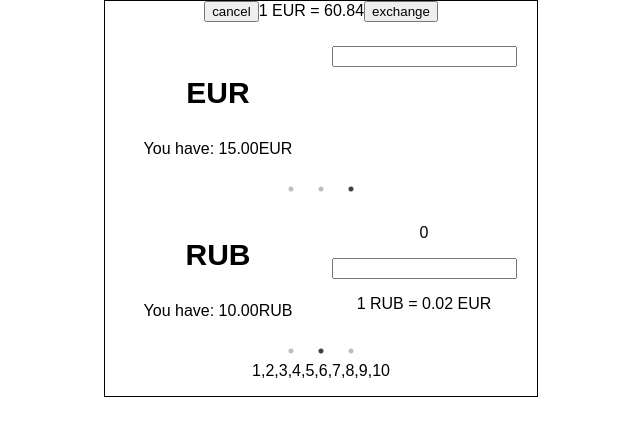
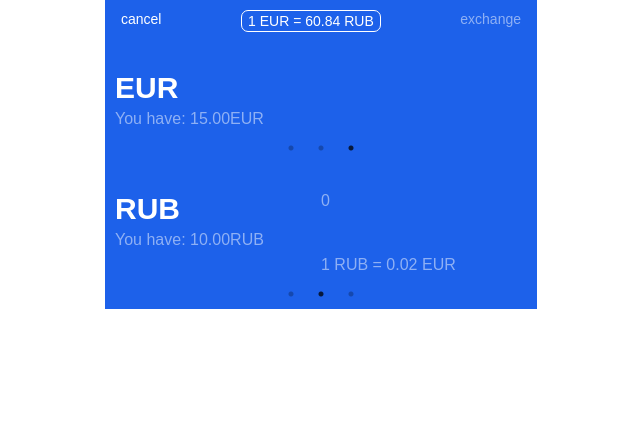
Before and after one commit to IIaJIeHo/exchange-screen, a React (Create React App) app: page / in a window 1280 px wide. Shown: the top 436 px of the page, without its empty margins (319-959 px from the left). Built offline with nearby package versions, Linux system fonts and the light colour scheme.

Commit message:
Add basic style

```diff
--- a/src/components/App/App.css
+++ b/src/components/App/App.css
@@ -2,7 +2,6 @@
   text-align: center;
   max-width: 432px;
   margin: 0 auto;
-  border: 1px solid #000;
 }
 
 .App-logo {
--- a/src/components/App/App.js
+++ b/src/components/App/App.js
@@ -8,7 +8,10 @@ import Header from '../Header/Header';
 import Numbers from '../Numbers/Numbers';
 import './App.css';
 
-
+/* make should component update in all components*/
+/* optimise code in all componenent */
+/* make style better of the code */
+/* es-lint suggestion */
 
 class App extends Component {
 
@@ -21,7 +24,7 @@ class App extends Component {
       activeChange : {
         "USD": 15
       },
-      notEnough: false
+      notEnough: true
     }
 
     console.log('this.props.rates');
@@ -31,12 +34,18 @@ class App extends Component {
     this.setCurrentCurrency = this.setCurrentCurrency.bind(this);
     this.onInputChange = this.onInputChange.bind(this);
     this.onCancel = this.onCancel.bind(this);
+    this.notEnough = this.notEnough.bind(this);
     this.props.actions.startRatesAsync();
+    this.notEnough(this.state.activeChange,this.props.pocket,this.state.current);
   }
 
-  onInputChange(newActiveChange){
-    this.setState({activeChange: newActiveChange});
-    if (newActiveChange[this.state.current] > this.props.pocket[this.state.current]){
+  notEnough(activeChange,pocket,currency){
+    console.log('not Enough');
+    console.log(activeChange);
+    console.log(currency);
+    console.log(activeChange[currency]);
+    console.log(pocket);
+    if ((!activeChange[currency])||(activeChange[currency] <= 0 )||(activeChange[currency] > pocket[currency])){
       console.log('notEnough: true');
       this.setState({notEnough: true});
     } else {
@@ -45,10 +54,13 @@ class App extends Component {
     }
   }
 
+  onInputChange(newActiveChange){
+    this.setState({activeChange: newActiveChange});
+    this.notEnough(newActiveChange,this.props.pocket,this.state.current);
+  }
+
   onCancel(e){
     e.preventDefault();
-    console.log('activeChange');
-    console.log(this.state.activeChange);
     this.setState({activeChange: {}});
   }
 
@@ -63,25 +75,15 @@ class App extends Component {
     let base = {};
     base[current] = pocket[current] - active[current];
     base[next] = pocket[next] + active[current]*this.props.rates[next]/this.props.rates[current];
-    console.log('old pocket');
-    console.log(pocket);
     pocket = Object.assign({},pocket,base);
-    console.log(active[current]+' '+this.props.rates[next] + ' '+ this.props.rates[current]);
-    console.log('new pocket');
-    console.log(pocket);
-    if (this.state.activeChange[this.state.current] > pocket[this.state.current]){ /* convert to separate function */
-      console.log('notEnough: true');
-      this.setState({notEnough: true});
-    } else {
-      console.log('notEnough: false');
-      this.setState({notEnough: false});
-    }
+    this.notEnough(this.state.activeChange,pocket,this.state.current);
     this.props.actions.updatePocket(pocket);
   }
 
   setCurrentCurrency(currency,type) {
     type == "start" ? this.setState({current: currency}) : this.setState({next: currency});
     if (type == "start") {
+      this.notEnough(this.state.activeChange,this.props.pocket,currency);
       if (currency ==  this.state.next) {
         let rates = Object.keys(this.props.rates);
         let nextIndex = rates.indexOf(this.state.next);
@@ -91,13 +93,6 @@ class App extends Component {
         this.setState({next: newNext});
         console.log('next next next');
 
-        if (this.state.activeChange[currency] > this.props.pocket[currency]){
-          console.log('notEnough: true');
-          this.setState({notEnough: true});
-        } else {
-          console.log('notEnough: false');
-          this.setState({notEnough: false});
-        }
       }
     } else {
       if (currency ==  this.state.current) {
@@ -125,7 +120,6 @@ class App extends Component {
         <Header onCancel={this.onCancel} notEnough={this.state.notEnough} onExchange={this.onExchange} rates={this.props.rates} current={this.state.current} next={this.state.next}/>
         <Currency {...this.state} notEnough={this.state.notEnough} activeChange={this.state.activeChange} rates={this.props.rates} pocket={this.props.pocket} type="start" onInputChange={this.onInputChange} setCurrentCurrency={this.setCurrentCurrency} />
         <Currency {...this.state} activeChange={this.state.activeChange} rates={this.props.rates} pocket={this.props.pocket} type="end" onInputChange={this.onInputChange} setCurrentCurrency={this.setCurrentCurrency}/>
-        <Numbers />
       </div>
     );
   }
--- a/src/components/Currency/Currency.css
+++ b/src/components/Currency/Currency.css
@@ -1,3 +1,25 @@
 .currency {
-  padding: 10px;
+  padding: 10px 10px 30px 10px;
+  background: #1d61ea;
 }
+
+.currency.darken {
+  background: #2b5bce;
+}
+
+.currency-header {
+  font-size: 30px;
+  margin: 5px 0;
+}
+.currency-info {
+  font-size: 16px;
+  margin: 5px 0;
+  opacity: 0.5;
+}
+.currency-input {
+  font-size: 30px;
+  background: transparent;
+  border: none;
+  color: #fff;
+  width: 90%;
+}
--- a/src/components/Currency/Currency.js
+++ b/src/components/Currency/Currency.js
@@ -26,7 +26,7 @@ class Currency extends Component {
   }
 
   onInputChangeResult(val){
-    let newVal = val*this.props.rates[this.props.current]/this.props.rates[this.props.next];
+    let newVal = Math.round(val*this.props.rates[this.props.current]/this.props.rates[this.props.next]*100)/100;
     this.onInputChange(newVal);
   }
 
@@ -84,7 +84,12 @@ class Currency extends Component {
 
     let slides = ratesKeys.map((key,i) =>
       <div key={i}>
-        <Slide  {...this.props} currency={key} notEnough={this.props.notEnough} onInputChange={this.onInputChange} onInputChangeResult={this.onInputChangeResult} active={this.props.activeChange[key]} />
+        <Slide  {...this.props}
+                currency={key}
+                notEnough={this.props.notEnough}
+                onInputChange={this.onInputChange}
+                onInputChangeResult={this.onInputChangeResult}
+                active={this.props.activeChange[key]} />
       </div>
       );
 
--- a/src/components/CurrencyInput/CurrencyInput.js
+++ b/src/components/CurrencyInput/CurrencyInput.js
@@ -41,8 +41,8 @@ class CurrencyInput extends Component {
   render() {
     return (
         <div>
-          <input type="text" value={this.state.active} onChange={this.onChange}/>
-          {this.props.notEnough ? <span>Not enough money</span> : ''}
+          <input className="currency-input" type="text" value={this.state.active} onChange={this.onChange}/>
+          {this.props.notEnough ? <span className="currency-alert" >Not enough money</span> : ''}
         </div>
     );
   }
--- a/src/components/CurrencyResult/CurrencyResult.js
+++ b/src/components/CurrencyResult/CurrencyResult.js
@@ -13,20 +13,19 @@ class CurrencyResult extends Component {
   }
 
   conversionResult(currency){
-    console.log(+this.props.activeChange[this.props.current]);
-    console.log(this.props.rates[currency]);
-    console.log(this.props.rates[this.props.current]);
     let current = this.props.activeChange[this.props.current] || 0;
     return +current * this.props.rates[currency] / this.props.rates[this.props.current];
   }
 
   componentWillReceiveProps(props){
     let current = props.activeChange[props.current] || 0;
-    let newActive = +current * props.rates[props.currency] / props.rates[props.current];
-    console.log('componentWillReceiveProps --------------');
+    let newActive = Math.round(+current * props.rates[props.currency] / props.rates[props.current] * 100)/100;
+    console.log('CHANGE MOTHER');
+    console.log(props.activeChange);
     console.log(newActive);
     console.log(this.state.active);
-    if (Math.abs(newActive - this.state.active) > 0){
+    if (Math.abs(newActive - this.state.active) > 0.01){
+      console.log('CHANGE componentWillReceiveProps');
       this.setState({active: newActive});
     }
 
@@ -54,9 +53,9 @@ class CurrencyResult extends Component {
   render() {
     return (
       <div>
-        <p>{this.conversionResult(this.props.currency)}</p>
-        <input type="text" value={this.state.active} onChange={this.onChange}/>
-        <p>1 {this.props.currency} = {(this.props.rates[this.props.current] / this.props.rates[this.props.currency]).toFixed(2)} {this.props.current}</p>
+        <p className="currency-info">{this.conversionResult(this.props.currency)}</p>
+        <input className="currency-input" type="text" value={this.state.active} onChange={this.onChange}/>
+        <p className="currency-info">1 {this.props.currency} = {(this.props.rates[this.props.current] / this.props.rates[this.props.currency]).toFixed(2)} {this.props.current}</p>
       </div>
     );
   }
--- /dev/null
+++ b/src/components/Header/Header.css
@@ -0,0 +1,30 @@
+.header {
+  background: #1d61ea;
+  padding: 10px;
+}
+.header-button{
+  background: transparent;
+  color: white;
+  border: none;
+  cursor: pointer;
+  font-size: 14px;
+  float: left;
+}
+
+.header-button.right{
+  float:right;
+}
+
+.header-button[disabled]{
+  opacity: 0.5;
+  cursor: inherit;
+}
+
+.header-exchange {
+  display: inline-block;
+  padding: 2px 6px;
+  color: white;
+  border: 1px solid #fff;
+  border-radius: 7px;
+  font-size: 14px;
+}
--- a/src/components/Header/Header.js
+++ b/src/components/Header/Header.js
@@ -1,12 +1,13 @@
 import React, { Component } from 'react';
+import './Header.css'
 
 class Header extends Component {
   render() {
     return (
-      <div>
-        <button href="#" onClick={this.props.onCancel}>cancel</button>
-        1 {this.props.current} = { (this.props.rates[this.props.next]/ this.props.rates[this.props.current]).toFixed(2) }
-        <button href="#" disabled={this.props.notEnough} onClick={this.props.onExchange}>exchange</button>
+      <div className="header">
+        <button className="header-button" href="#" onClick={this.props.onCancel}>cancel</button>
+        <span className="header-exchange">1 {this.props.current} = { (this.props.rates[this.props.next]/ this.props.rates[this.props.current]).toFixed(2) } {this.props.next} </span>
+        <button className="header-button right" href="#" disabled={this.props.notEnough} onClick={this.props.onExchange}>exchange</button>
       </div>
     );
   }
--- a/src/components/Slide/Slide.css
+++ b/src/components/Slide/Slide.css
@@ -5,10 +5,6 @@
   display: inline-block;
   width: 50%;
   vertical-align: top;
+  text-align: left;
+  color: #fff;
 }
-.slide-column h3 {
-  font-size: 30px;
-}
-.slide-column p {
-  font-size: 16px;
-}
--- a/src/components/Slide/Slide.js
+++ b/src/components/Slide/Slide.js
@@ -14,8 +14,8 @@ class Slide extends Component {
     return (
       <div className="slide">
         <div className="slide-column">
-          <h3>{this.props.currency}</h3>
-          <p>You have: {this.props.pocket[this.props.currency].toFixed(2)}{currentCurrency}</p>
+          <h3 className="currency-header">{this.props.currency}</h3>
+          <p className="currency-info">You have: {this.props.pocket[this.props.currency].toFixed(2)}{currentCurrency}</p>
         </div>
         <div className="slide-column">
           {this.props.type == "start" ? <CurrencyInput active={this.props.active} notEnough={this.props.notEnough} onInputChange={this.props.onInputChange} /> :
```
